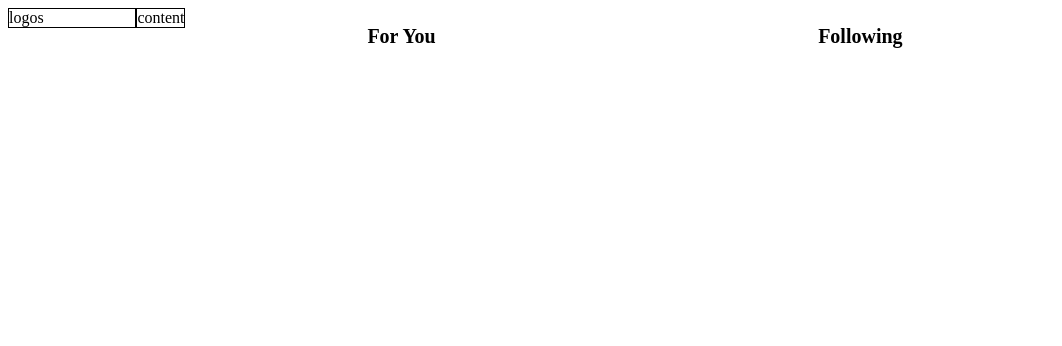
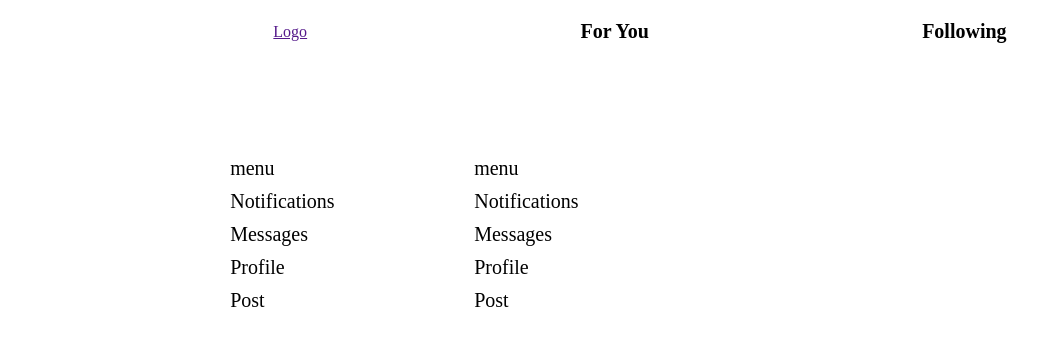
Before and after one commit to KitsoMogale/Twitter_Clone, a plain HTML site: page index.html in a window 1280 px wide. Shown: the whole page, without its empty margins (0-1062 px from the left). Drawn offline with Linux system fonts and the light colour scheme.

Commit message:
added menu bar

```diff
--- a/index.css
+++ b/index.css
@@ -1,4 +1,42 @@
 
+.body2{
+    display: flex;
+    flex-direction: column;
+    margin-top: 10%;
+    margin-left:16%;
+    font-size: 20px;;
+    width:20%;
+    height:80vh;
+}
+
+.container{
+    display:flex;
+    flex-direction: row;
+
+}
+
+
+.body3{
+    display:flex;
+    flex-direction: column;
+    margin-top: 10%;
+    width:50%;
+    font-size: 20px;;
+
+
+}
+
+
+.menu{
+    margin:5px;
+}
+
+
+
+body{
+    margin: 30px;
+    padding: 0;
+}
 
 
 .for_you{
@@ -8,36 +46,31 @@
     width:100%;
     display:flex;
     justify-content: space-evenly;
-    margin:5px;
+
+
+
 
 }
 
 .p0{
-    margin-right:20px;
+    font-weight: bold;
+    font-size: 20px;
+    text-align: center;
+    /* margin: auto; */
+}
+
+.p1{
+
     font-weight: bold;
     font-size: 20px;
 }
 
-.p1{
-    margin-right:20px;
-    font-weight: bold;
-    font-size: 20px;
-}
-
-.body{
-    display:flex;
-
-}
 
 
 .menu{
-
-    border:1px solid ;
     width:10%;
 }
 
-.content{
-    margin-right:10px;
-    border:1px solid ;
-
+.logo {
+    align-self: center;
 }
--- a/index.html
+++ b/index.html
@@ -6,37 +6,42 @@
     <title>Twitter_Clone</title>
     <link rel="stylesheet" href="index.css">
 </head>
+<body>
+    <!-- navbar container -->
+    <div class="for_you">
+      <a class="logo" href="">Logo</a>
+      <p class="p0">For You</p>
+      <p class="p1">Following</p>
+    </div>
 
-<body>
+    <!-- structure -->
 
-    <div class="for_you">
+    <div class="container">
+    <div class="body2">
+      <span class="menu">menu</span>
+      <span class="menu">Notifications</span>
+      <span class="menu">Messages</span>
+      <span class="menu">Profile</span>
+      <span class="menu">Post</span>
+    </div>
 
-        <p class="p0">
-            For You
-        </p>
-
-        <p class="p1">
-            Following
-        </p>
-
-    </div>
-    <div class="body">
-
-
-      <div class="menu">
-
-        logos
-      </div>
-
-      <div class="content">
-        content
-      </div>
+    <div class="body3">
+      <span class="menu">menu</span>
+      <span class="menu">Notifications</span>
+      <span class="menu">Messages</span>
+      <span class="menu">Profile</span>
+      <span class="menu">Post</span>
 
 
     </div>
 
 
 
+
+  </div>
+
+
+       <script src="/index.js" ></script>
 </body>
 
 </html>
```
